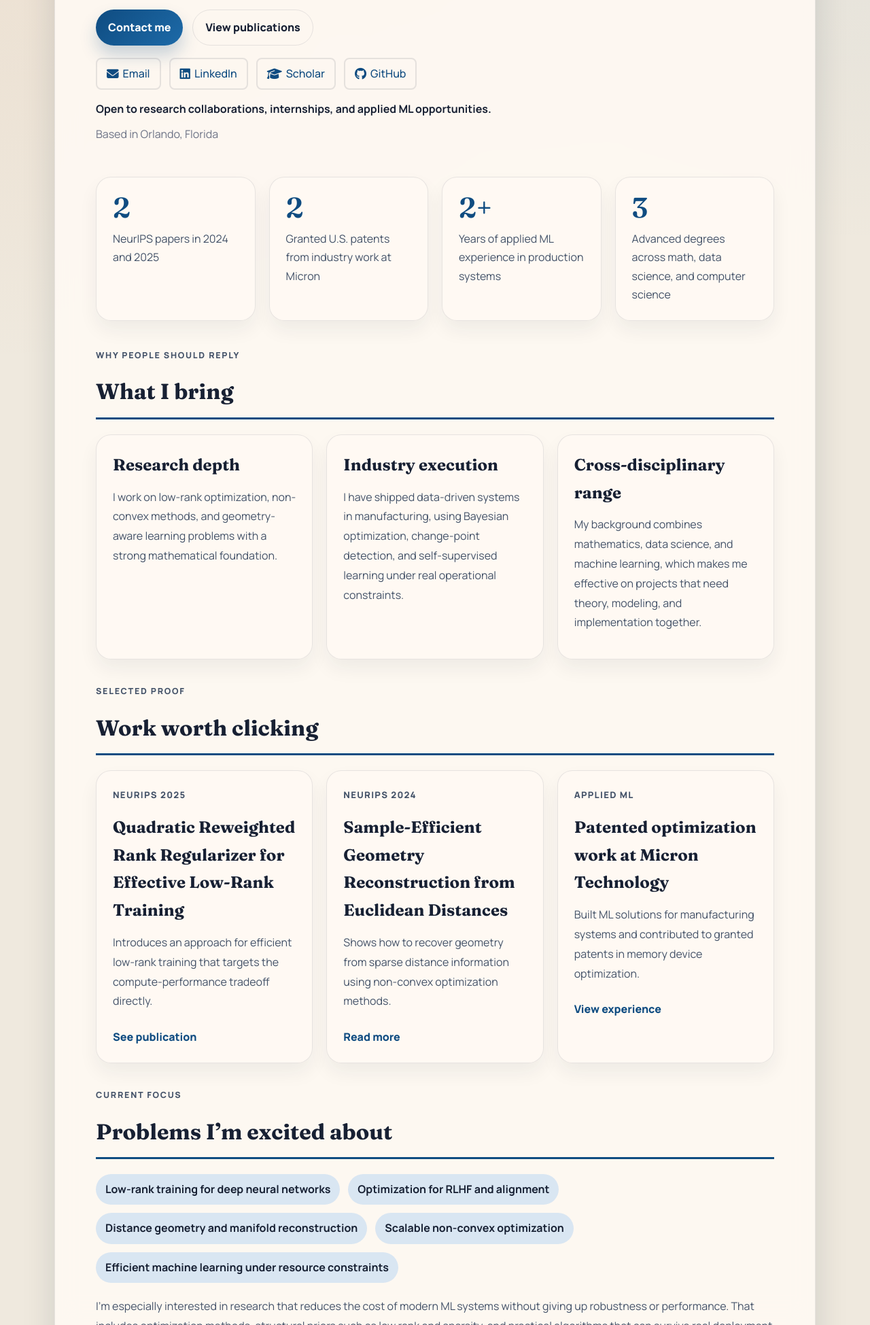
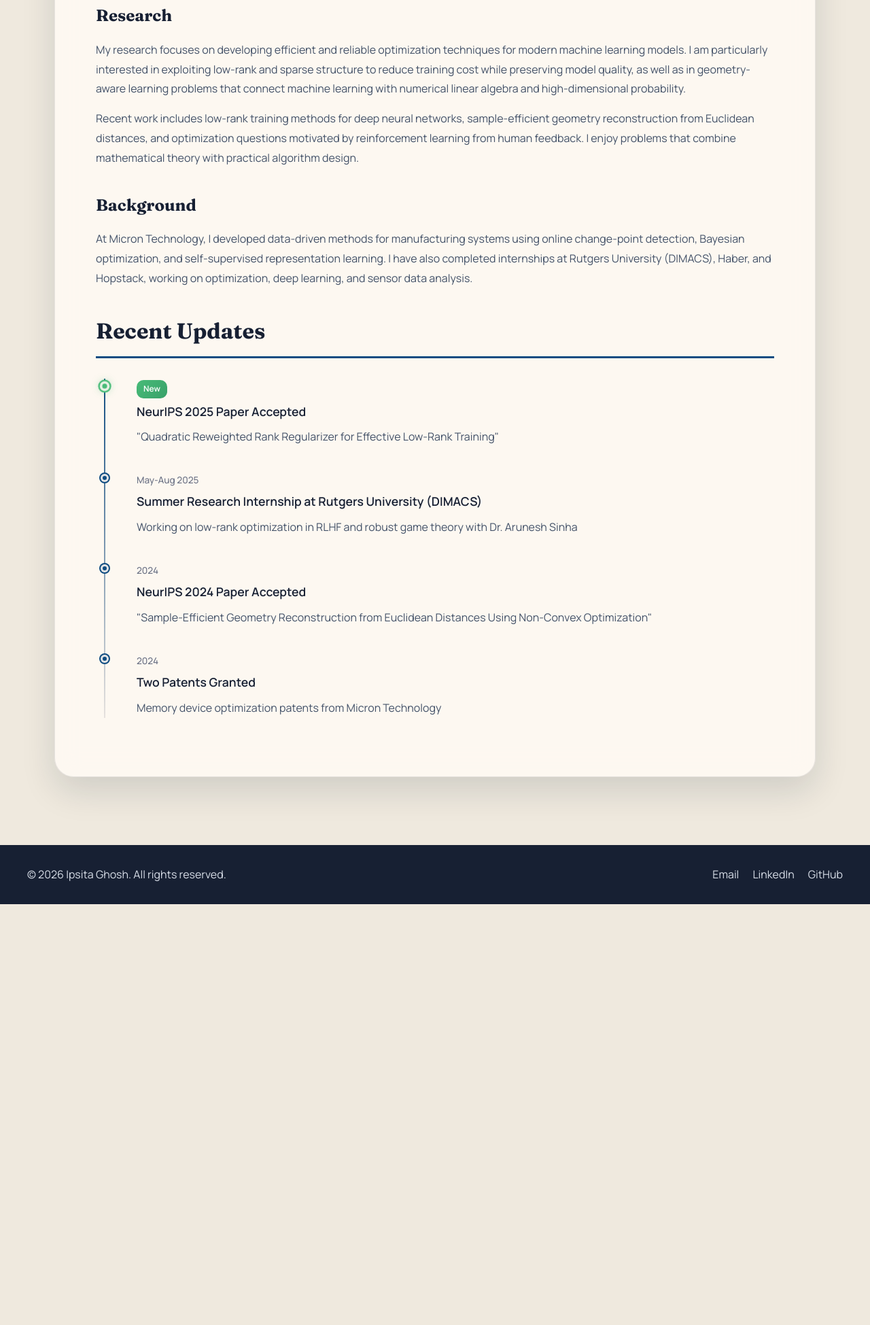
Before and after one commit to ipsita-ghosh-1/ipsita-ghosh-1.github.io, a plain HTML site: page index.html in a window 1280 px wide. Shown: the part 851-2800 px from the top of the page at 68% size. After the commit the page ends 2181 px from the top, so only its background shows below. Drawn offline with Linux system fonts and the light colour scheme.

Commit message:
Update about page content

```diff
--- a/index.html
+++ b/index.html
@@ -32,17 +32,13 @@
 
     <main>
         <div class="container">
-            <section class="profile-section hero-section">
+            <section class="profile-section">
                 <div class="profile-header">
-                    <div class="profile-info hero-copy">
-                        <p class="hero-eyebrow">Optimization for efficient machine learning systems</p>
-                        <h2 class="hero-title">I build machine learning methods that are mathematically grounded and practical to deploy.</h2>
-                        <p class="hero-summary">I’m Ipsita Ghosh, a PhD student in Computer Science at the University of Central Florida and a member of the Institute for Artificial Intelligence, advised by <a href="https://ckuemmerle.com/home/" target="_blank">Dr. Christian Kümmerle</a>. My work spans low-rank training, geometry reconstruction, and scalable optimization for machine learning.</p>
-                        <p class="hero-summary">Before academia, I worked as a Data Scientist at Micron Technology building ML systems for manufacturing. That combination of theory and industry execution is the core of my profile.</p>
-                        <div class="hero-cta">
-                            <a href="mailto:ipsita.ghosh@ucf.edu" class="primary-btn">Contact me</a>
-                            <a href="publications.html" class="secondary-btn">View publications</a>
-                        </div>
+                    <div class="profile-info">
+                        <h2>Ipsita Ghosh</h2>
+                        <p class="subtitle">PhD Student in Computer Science</p>
+                        <p class="affiliation">University of Central Florida<br>
+                        Institute for Artificial Intelligence</p>
                         <div class="social-links">
                             <a href="mailto:ipsita.ghosh@ucf.edu" title="Email">
                                 <i class="fas fa-envelope"></i> Email
@@ -57,112 +53,34 @@
                                 <i class="fab fa-github"></i> GitHub
                             </a>
                         </div>
-                        <p class="availability-note">Open to research collaborations, internships, and applied ML opportunities.</p>
-                        <p class="location">Based in Orlando, Florida</p>
+                        <p class="location">Orlando, Florida</p>
                     </div>
-                    <div class="profile-image-header hero-aside">
+                    <div class="profile-image-header">
                         <img src="profile.png" alt="Ipsita Ghosh" class="profile-image-small">
-                        <div class="hero-badges">
-                            <span>NeurIPS 2025</span>
-                            <span>2 US patents</span>
-                            <span>Ex-Micron</span>
-                        </div>
                     </div>
                 </div>
             </section>
 
-            <section class="impact-grid" aria-label="Career highlights">
-                <div class="impact-card">
-                    <div class="impact-number">2</div>
-                    <p class="impact-label">NeurIPS papers in 2024 and 2025</p>
-                </div>
-                <div class="impact-card">
-                    <div class="impact-number">2</div>
-                    <p class="impact-label">Granted U.S. patents from industry work at Micron</p>
-                </div>
-                <div class="impact-card">
-                    <div class="impact-number">2+</div>
-                    <p class="impact-label">Years of applied ML experience in production systems</p>
-                </div>
-                <div class="impact-card">
-                    <div class="impact-number">3</div>
-                    <p class="impact-label">Advanced degrees across math, data science, and computer science</p>
-                </div>
+            <section class="content-section">
+                <h2>About</h2>
+                <p>I am a PhD student in Computer Science at the <a href="https://www.ucf.edu/" target="_blank">University of Central Florida</a> and a member of the <a href="https://www.ucf.edu/ai/" target="_blank">UCF Institute for Artificial Intelligence</a>. I work with <a href="https://ckuemmerle.com/home/" target="_blank">Dr. Christian Kümmerle</a> on optimization methods for machine learning, with interests in low-rank training, geometry reconstruction, and scalable non-convex optimization.</p>
+                <p>Before beginning my PhD, I worked as a Data Scientist at Micron Technology. I hold an M.Sc. in Data Science from <a href="https://www.cmi.ac.in/" target="_blank">Chennai Mathematical Institute</a>, an M.Sc. in Mathematics from the <a href="http://www.du.ac.in/" target="_blank">University of Delhi</a>, and a B.Sc. in Mathematics from <a href="https://www.sxccal.edu/" target="_blank">St. Xavier's College</a>.</p>
+
+                <h3>Research</h3>
+                <p>My research focuses on developing efficient and reliable optimization techniques for modern machine learning models. I am particularly interested in exploiting low-rank and sparse structure to reduce training cost while preserving model quality, as well as in geometry-aware learning problems that connect machine learning with numerical linear algebra and high-dimensional probability.</p>
+                <p>Recent work includes low-rank training methods for deep neural networks, sample-efficient geometry reconstruction from Euclidean distances, and optimization questions motivated by reinforcement learning from human feedback. I enjoy problems that combine mathematical theory with practical algorithm design.</p>
+
+                <h3>Background</h3>
+                <p>At Micron Technology, I developed data-driven methods for manufacturing systems using online change-point detection, Bayesian optimization, and self-supervised representation learning. I have also completed internships at Rutgers University (DIMACS), Haber, and Hopstack, working on optimization, deep learning, and sensor data analysis.</p>
             </section>
 
             <section class="content-section">
-                <div class="section-intro">
-                    <p class="section-kicker">Why people should reply</p>
-                    <h2>What I bring</h2>
-                </div>
-                <div class="focus-grid">
-                    <article class="focus-card">
-                        <h3>Research depth</h3>
-                        <p>I work on low-rank optimization, non-convex methods, and geometry-aware learning problems with a strong mathematical foundation.</p>
-                    </article>
-                    <article class="focus-card">
-                        <h3>Industry execution</h3>
-                        <p>I have shipped data-driven systems in manufacturing, using Bayesian optimization, change-point detection, and self-supervised learning under real operational constraints.</p>
-                    </article>
-                    <article class="focus-card">
-                        <h3>Cross-disciplinary range</h3>
-                        <p>My background combines mathematics, data science, and machine learning, which makes me effective on projects that need theory, modeling, and implementation together.</p>
-                    </article>
-                </div>
-            </section>
-
-            <section class="content-section">
-                <div class="section-intro">
-                    <p class="section-kicker">Selected proof</p>
-                    <h2>Work worth clicking</h2>
-                </div>
-                <div class="proof-grid">
-                    <article class="proof-card">
-                        <p class="proof-meta">NeurIPS 2025</p>
-                        <h3>Quadratic Reweighted Rank Regularizer for Effective Low-Rank Training</h3>
-                        <p>Introduces an approach for efficient low-rank training that targets the compute-performance tradeoff directly.</p>
-                        <a href="publications.html" class="proof-link">See publication</a>
-                    </article>
-                    <article class="proof-card">
-                        <p class="proof-meta">NeurIPS 2024</p>
-                        <h3>Sample-Efficient Geometry Reconstruction from Euclidean Distances</h3>
-                        <p>Shows how to recover geometry from sparse distance information using non-convex optimization methods.</p>
-                        <a href="publications.html" class="proof-link">Read more</a>
-                    </article>
-                    <article class="proof-card">
-                        <p class="proof-meta">Applied ML</p>
-                        <h3>Patented optimization work at Micron Technology</h3>
-                        <p>Built ML solutions for manufacturing systems and contributed to granted patents in memory device optimization.</p>
-                        <a href="experience.html" class="proof-link">View experience</a>
-                    </article>
-                </div>
-            </section>
-
-            <section class="content-section">
-                <div class="section-intro">
-                    <p class="section-kicker">Current focus</p>
-                    <h2>Problems I’m excited about</h2>
-                </div>
-                <div class="current-work-list">
-                    <span class="current-chip">Low-rank training for deep neural networks</span>
-                    <span class="current-chip">Optimization for RLHF and alignment</span>
-                    <span class="current-chip">Distance geometry and manifold reconstruction</span>
-                    <span class="current-chip">Scalable non-convex optimization</span>
-                    <span class="current-chip">Efficient machine learning under resource constraints</span>
-                </div>
-                <p>I’m especially interested in research that reduces the cost of modern ML systems without giving up robustness or performance. That includes optimization methods, structural priors such as low rank and sparsity, and practical algorithms that can survive real deployment constraints.</p>
-            </section>
-
-            <section class="content-section">
-                <div class="section-intro">
-                    <p class="section-kicker">Recent momentum</p>
-                    <h2>Highlights</h2>
-                </div>
+                <h2>Recent Updates</h2>
                 <div class="updates-timeline">
                     <div class="timeline-item">
                         <div class="timeline-marker highlight"></div>
                         <div class="timeline-content">
-                            <span class="timeline-badge">Latest</span>
+                            <span class="timeline-badge">New</span>
                             <h4>NeurIPS 2025 Paper Accepted</h4>
                             <p>"Quadratic Reweighted Rank Regularizer for Effective Low-Rank Training"</p>
                         </div>
@@ -196,18 +114,6 @@
                     </div>
                 </div>
             </section>
-
-            <section class="content-section contact-strip">
-                <div>
-                    <p class="section-kicker">Direct ask</p>
-                    <h2>Looking for a strong research profile in optimization and ML?</h2>
-                    <p class="contact-note">If you are hiring for internships, research roles, or collaborations at the intersection of optimization, efficient training, and applied machine learning, I’d like to hear from you.</p>
-                </div>
-                <div class="hero-cta">
-                    <a href="mailto:ipsita.ghosh@ucf.edu" class="primary-btn">Email Ipsita</a>
-                    <a href="contact.html" class="secondary-btn">Contact details</a>
-                </div>
-            </section>
         </div>
     </main>
 
```
